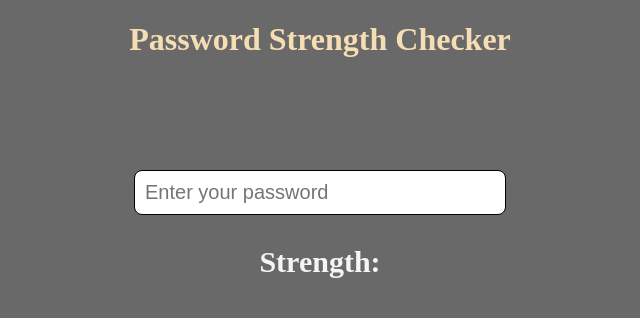
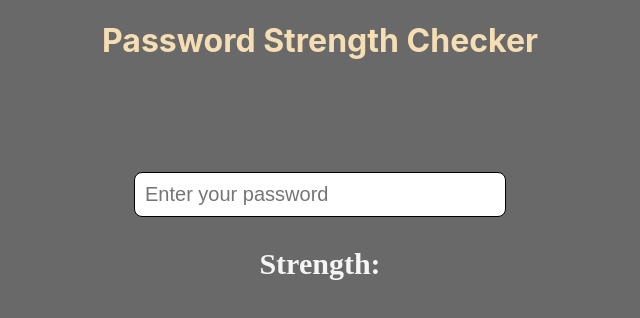
Before and after one commit to Eshhaa11/password-strength-checker, a React (Create React App) app: page / in a window 1280 px wide. Shown: the top 318 px of the page, without its empty margins (320-960 px from the left). Built offline with nearby package versions, Linux system fonts and the light colour scheme.

Commit message:
added pass-cont

```diff
--- a/src/Components/Password.css
+++ b/src/Components/Password.css
@@ -4,7 +4,6 @@ body {
 
 .pass-cont {
     width: 100%;
-    font-family: "Ariel";
     text-align: center;
 }
 
@@ -27,4 +26,5 @@ body {
     font-size: 30px;
     color: whitesmoke;
     font-weight: bold;
+    font-family: "sans-serif";
 }
```
